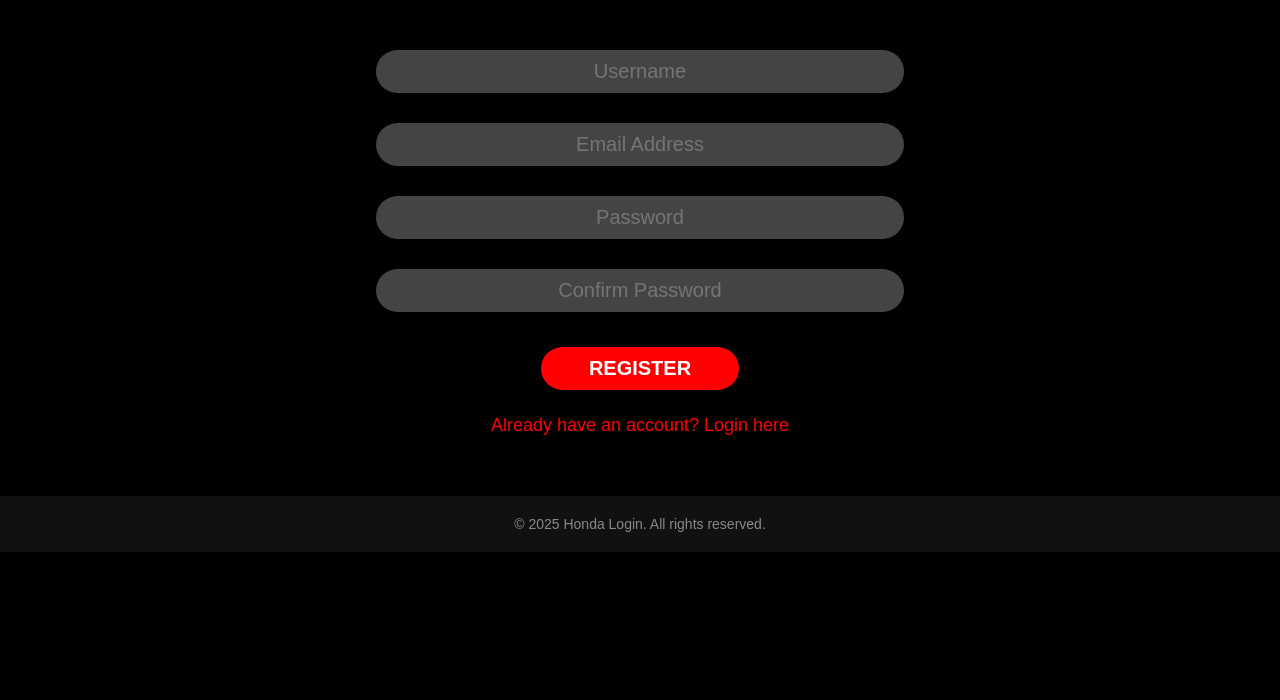
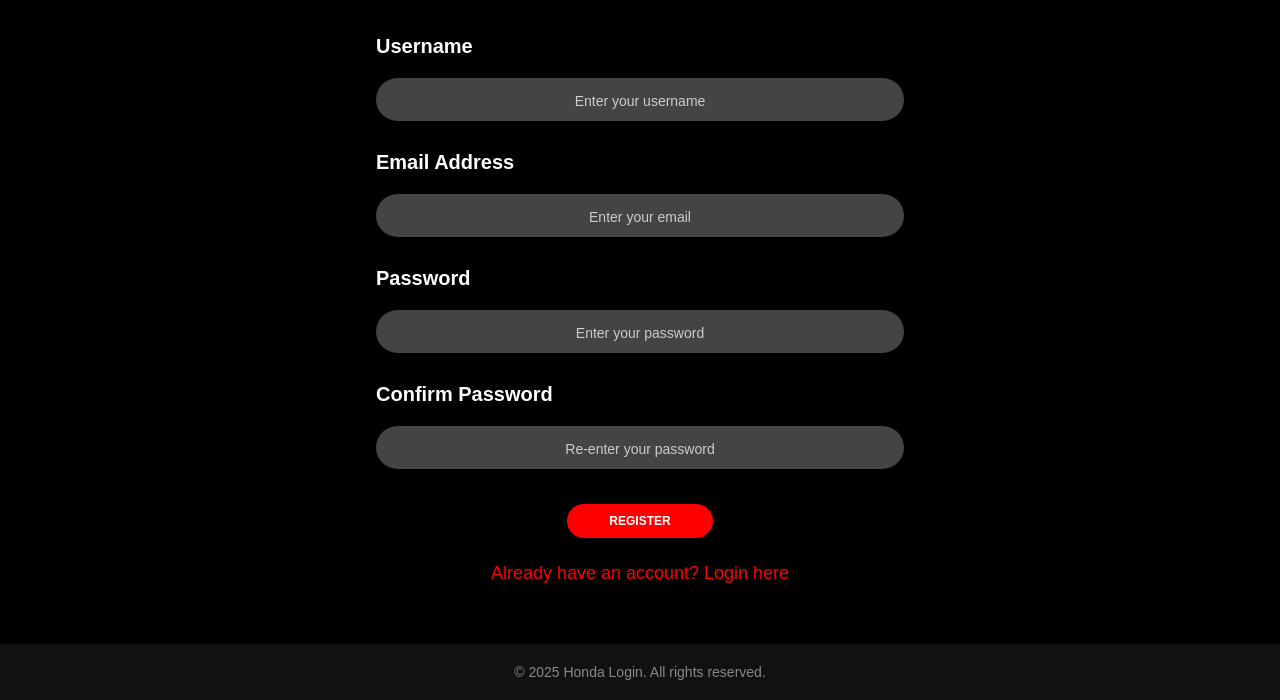
Before and after one commit to dmr-uni-projects-assignments/HCI-FinalProject-MotorApp, a plain HTML site: page register.html in a window 1280 px wide. Shown: the part 510-1210 px from the top of the page. Before the commit the page ends 1062 px from the top, so only its background shows below. Drawn offline with Linux system fonts and the light colour scheme.

Commit message:
i hope final

```diff
--- a/forgot-password.css
+++ b/forgot-password.css
@@ -1,14 +1,45 @@
 /* --- fgt password page --- */
 
 .forgot-container {
-    margin: 80px auto 60px;
+    margin: 50px auto 60px;
     padding: 0 20px;
+}
+.forgot-container h1 {
+    text-align: center;
+    margin-bottom: 20px;
 }
 
 .instruction-text {
     color: darkgray;
-    margin-bottom: 30px;
+    margin-bottom: 60px;
     font-size: 1.1em;
+    white-space: nowrap;
+    margin-top: 0%;
+}
+
+.input-label {
+    display: block;
+    text-align: left;
+    width: 80%;
+    font-weight: bold;
+    color: white;
+    margin-left: 10%;
+    margin-bottom: 25px;
+    font-size: 20px;
+    margin: 20px auto 10px;
+}
+.input-box {
+    width: 80%;
+    margin: 0 auto;
+    display: block;
+    padding: 15px;
+    background: #444;
+    border: none;
+    border-radius: 40px;
+    text-align: center;
+    color: white;
+    font-size: 18px;
+    margin-top: 10px;
 }
 
 
@@ -31,9 +62,6 @@
 .forgot-container a:visited {
     color: red !important;
 }
-
-
-
 
 .back-link {
     display: block;
@@ -74,6 +102,10 @@ color: red !important;
 body.light-mode .forgot-container .back-link:hover {
 color: black !important;
 }
+body.light-mode .input-label {
+    color: black;
+}
+
 
 /* === Small Phones === */
 @media (max-width: 600px) {
--- a/register.css
+++ b/register.css
@@ -3,21 +3,24 @@
     margin: 80px auto 60px;
     padding: 0 20px;
 }
+.input-label {
+    display: block;
+    text-align: left;
+    width: 80%;
+    margin: 15px auto 5px;
+    font-weight: bold;
+    font-size: 20px;
+    color: white;
+}
 
-.register-container .login-btn {
-    width: 200px;
+.login-btn {
     padding: 10px;
-    margin-top: 20px;
-    border: none;
-    border-radius: 30px;
-    background: red;
-    color: white;
-    font-size: 20px;
-    font-weight: bold;
-    cursor: pointer;
+    font-size: 12px;
 }
-.register-container .login-btn:hover{
+
+.login-btn:hover{
     background: darkred;
+    transition: ease-in-out 0.3s;
 }
 
 .register-container .register-link {
@@ -45,6 +48,10 @@ body.light-mode .register-container .login-btn:hover {
 
     background: darkred;
 }
+body.light-mode .input-label {
+    color: black;
+}
+
 #sidebar { z-index: 2000; }
 #sidebar-toggle { z-index: 2001; }
 #overlay { z-index: 1500; }
@@ -57,7 +64,7 @@ body.light-mode .register-container .login-btn:hover {
     }
 
     .register-container .login-btn {
-        width: 70%;
+        width: 20%;
         font-size: 16px;
     }
 
@@ -74,7 +81,7 @@ body.light-mode .register-container .login-btn:hover {
     }
 
     .register-container .login-btn {
-        width: 60%;
+        width: 70%;
         font-size: 17px;
     }
 }
@@ -98,11 +105,3 @@ body.light-mode .register-container .login-btn:hover {
         font-size: 19px;
     }
 }
-
-/* === 5. Medium / Large Laptops (≤ 1280px) === */
-@media (max-width: 1280px) {
-    .register-container .login-btn {
-        width: 30%;
-        font-size: 20px;
-    }
-}
--- a/register.html
+++ b/register.html
@@ -39,10 +39,16 @@
         <h1>JOIN THE HONDA FAMILY!</h1>
 
         <form class="form">
-            <input type="text" class="input-box" placeholder="Username" required>
-            <input type="email" class="input-box" placeholder="Email Address" required>
-            <input type="password" class="input-box" placeholder="Password" required>
-            <input type="password" class="input-box" placeholder="Confirm Password" required>
+            <label class="input-label">Username</label>
+            <input type="text" class="input-box" placeholder="Enter your username" required>
+            <label class="input-label">Email Address</label>
+            <input type="email" class="input-box" placeholder="Enter your email" required>
+            <label class="input-label">Password</label>
+            <input type="password" class="input-box" placeholder="Enter your password" required>
+
+<label class="input-label">Confirm Password</label>
+<input type="password" class="input-box" placeholder="Re-enter your password" required>
+
             <button class="login-btn" type="submit">REGISTER</button>
         </form>
 
--- a/style.css
+++ b/style.css
@@ -67,6 +67,11 @@ body {
     outline: none;
     text-align: center;
 }
+.input-box::placeholder {
+    font-size: 14px;
+    color: #ccc;
+}
+
 
 /* login button */
 .login-btn {
@@ -84,7 +89,18 @@ body {
 
 .login-btn:hover {
     opacity: 0.85;
+    transition: ease-in-out 0.3s;
 }
+.input-label {
+    display: block;
+    text-align: left;
+    width: 80%;
+    margin: 15px auto 5px;
+    font-weight: bold;
+    font-size: 20px;
+    color: white;
+}
+
 
 /* register link */
 .register-link {
@@ -137,6 +153,10 @@ body.light-mode .register-link:hover,
 body.light-mode .forgot-link:hover {
     color: black;
 }
+body.light-mode .input-box::placeholder {
+    color: #666;
+}
+
 
 /* footer */
 .site-footer {
@@ -217,20 +237,23 @@ body.light-mode .site-footer {
     color: white;
 }
 
-/* sidebar button */
-.sidebar-btn {
-    padding: 12px;
+
+#sidebar-toggle {
+    padding: 10px;
     font-size: 20px;
-    background: red;
+    background: grey;
     border: none;
-    border-radius: 12px;
+    border-radius: 6px;
     color: white;
     cursor: pointer;
+    transition: grey 0.3s ease, opacity 0.3s ease;
 }
 
-.sidebar-btn:hover {
-    opacity: 0.8;
+#sidebar-toggle:hover {
+    background: darkgrey;
+    opacity: 0.9;
 }
+
 
 /* overlay */
 #overlay {
@@ -266,6 +289,10 @@ body.light-mode .sidebar-btn {
     background: #f00;
     color: white;
 }
+body.light-mode .input-label {
+    color: black;
+}
+
 
 /* responsive design */
 @media (max-width: 480px) {
```
Also changed, not shown: forgot-password.html (+2 -2 lines), index.html (+7 -3 lines).
